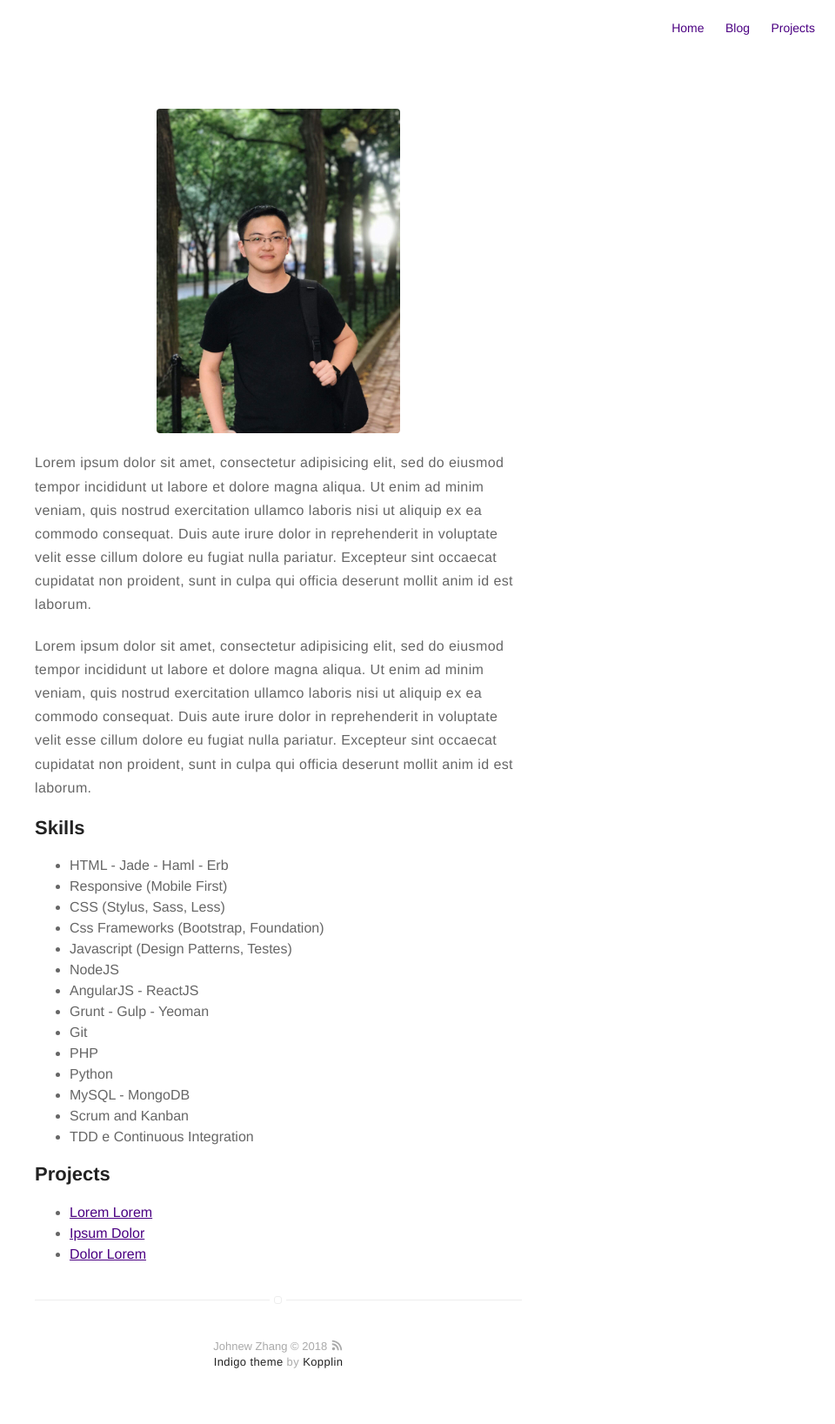
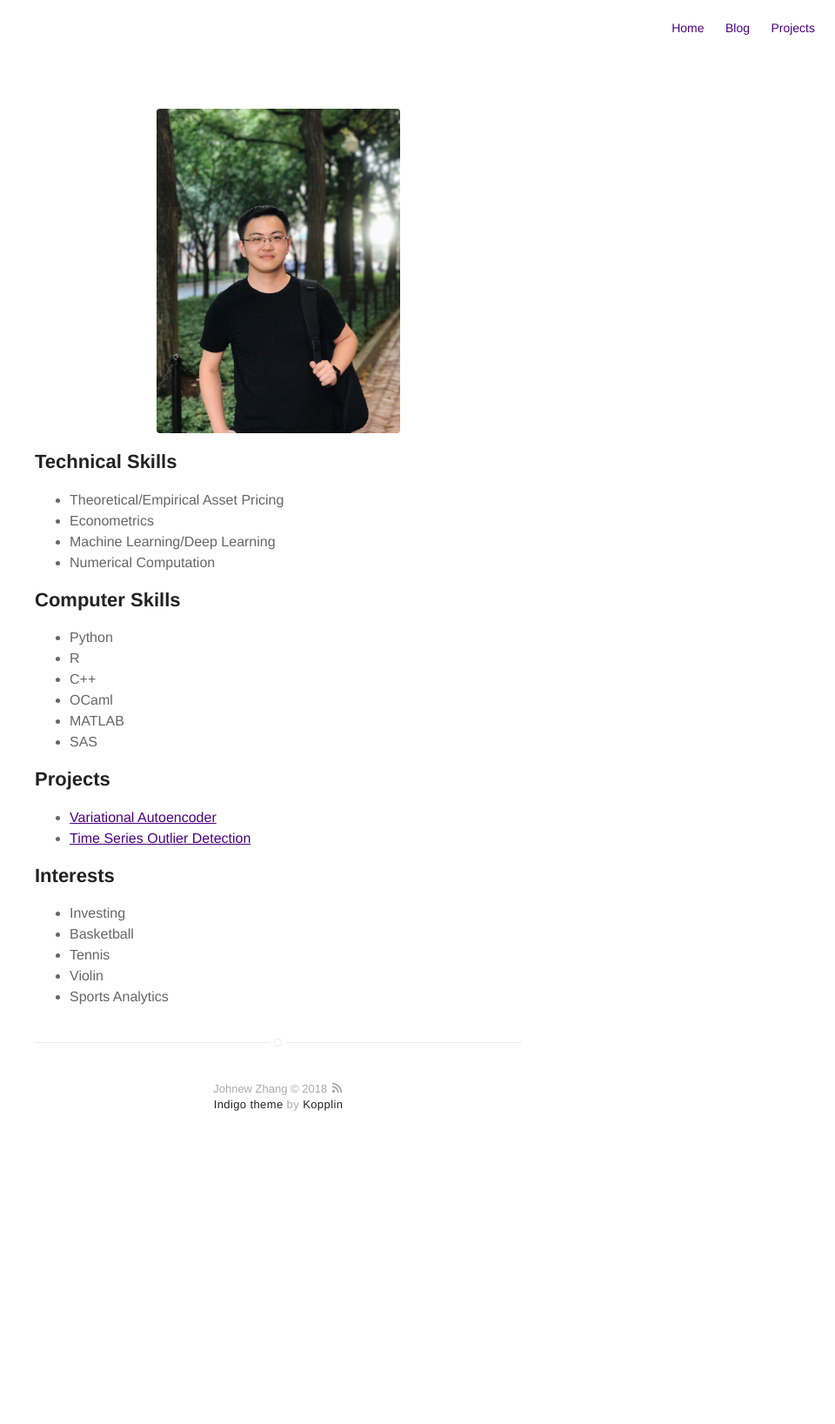
Before and after one commit to WizardKingZ/WizardKingZ.github.io, a Jekyll site: the page built from about.md, in a window 1280 px wide. Shown: the whole page at 87% size, without its empty margins (320-1280 px from the left). Built offline with Jekyll 4.4.1, drawn with Linux system fonts in a browser that asks for light colours; after the commit the page ends 1341 px from its top, so only the background shows below that.

Commit message:
Update about.md

```diff
--- a/about.md
+++ b/about.md
@@ -4,43 +4,44 @@ layout: page
 ---
 ![Profile Image]({{ site.url }}/{{ site.picture }})
 
-<p>Lorem ipsum dolor sit amet, consectetur adipisicing elit, sed do eiusmod
-tempor incididunt ut labore et dolore magna aliqua. Ut enim ad minim veniam,
-quis nostrud exercitation ullamco laboris nisi ut aliquip ex ea commodo
-consequat. Duis aute irure dolor in reprehenderit in voluptate velit esse
-cillum dolore eu fugiat nulla pariatur. Excepteur sint occaecat cupidatat non
-proident, sunt in culpa qui officia deserunt mollit anim id est laborum.</p>
+<p></p>
 
-<p>Lorem ipsum dolor sit amet, consectetur adipisicing elit, sed do eiusmod
-tempor incididunt ut labore et dolore magna aliqua. Ut enim ad minim veniam,
-quis nostrud exercitation ullamco laboris nisi ut aliquip ex ea commodo
-consequat. Duis aute irure dolor in reprehenderit in voluptate velit esse
-cillum dolore eu fugiat nulla pariatur. Excepteur sint occaecat cupidatat non
-proident, sunt in culpa qui officia deserunt mollit anim id est laborum.</p>
+<p></p>
 
-<h2>Skills</h2>
+<h2>Technical Skills</h2>
 
 <ul class="skill-list">
-	<li>HTML - Jade - Haml - Erb</li>
-	<li>Responsive (Mobile First)</li>
-	<li>CSS (Stylus, Sass, Less)</li>
-	<li>Css Frameworks (Bootstrap, Foundation)</li>
-	<li>Javascript (Design Patterns, Testes)</li>
-	<li>NodeJS</li>
-	<li>AngularJS - ReactJS</li>
-	<li>Grunt - Gulp - Yeoman</li>
-	<li>Git</li>
-	<li>PHP</li>
+	<li>Theoretical/Empirical Asset Pricing</li>
+	<li>Econometrics</li>
+	<li>Machine Learning/Deep Learning</li>
+	<li>Numerical Computation</li>
+</ul>
+
+
+<h2>Computer Skills</h2>
+
+<ul class="skill-list">
 	<li>Python</li>
-	<li>MySQL - MongoDB</li>
-	<li>Scrum and Kanban</li>
-	<li>TDD e Continuous Integration</li>
+	<li>R</li>
+	<li>C++</li>
+	<li>OCaml</li>
+	<li>MATLAB</li>
+	<li>SAS</li>
 </ul>
 
 <h2>Projects</h2>
 
 <ul>
-	<li><a href="https://github.com/">Lorem Lorem</a></li>
-	<li><a href="https://github.com/">Ipsum Dolor</a></li>
-	<li><a href="https://github.com/">Dolor Lorem</a></li>
+	<li><a href="https://github.com/WizardKingZ/variational_autoencoder">Variational Autoencoder</a></li>
+	<li><a href="https://github.com/WizardKingZ/time_series_outlier_detection">Time Series Outlier Detection</a></li>
 </ul>
+
+<h2>Interests</h2>
+
+<ul class="skill-list">
+	<li>Investing</li>
+	<li>Basketball</li>
+	<li>Tennis</li>
+	<li>Violin</li>
+	<li>Sports Analytics</li>
+</ul>
```
